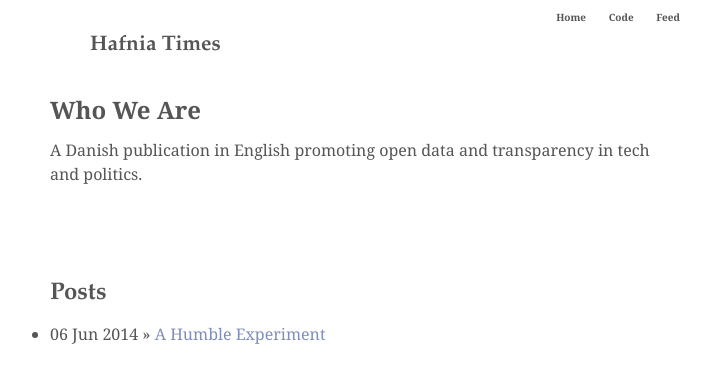
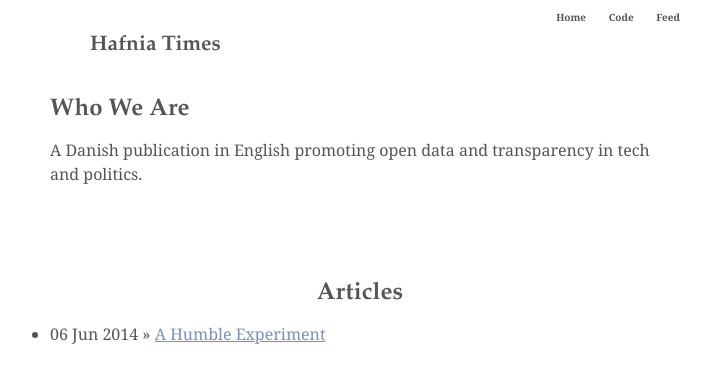
Before and after one commit to hafniatimes/hafniatimes.github.io, a Jekyll site: the page built from index.html, in a window 1280 px wide. Shown: the top 383 px of the page, without its empty margins (280-990 px from the left). Built offline with Jekyll 4.4.1, drawn with Linux system fonts in a browser that asks for light colours.

Commit message:
Fixed the broken CSS

```diff
--- a/_layouts/post.html
+++ b/_layouts/post.html
@@ -20,14 +20,13 @@
                     By {{ site.data.people[page.author].name }}
                 </div>
             {% endif %}
-        </div>
             {% if page.updated == true %} <!-- Doesn't work? -->
                 <div class="updated">
                     This post has been updated since it was first published. To view all the changes, visit <a href="{{ site.github.repository_url }}/commits/master/{{ page.path }}">GitHub</a>
                 </div>
             {% endif %}
 
-        <div class="post-content box">
+        <div class="post-content">
             {{ content }}
         </div>
     </div>
--- a/index.html
+++ b/index.html
@@ -9,7 +9,7 @@
 </div>
 
 <div class="row">
-    <div class="box" id="company-info" role="section">
+    <div class="box" id="info" role="section">
         <h2>Who We Are</h2>
 
         <p>{{ site.description }}</p>
@@ -17,9 +17,9 @@
 </div>
 
 {% if site.show_posts == true %}
-    <div class="row" id="posts">
-        <div class="box" role="section">
-            <h2>Posts</h2>
+    <div class="row">
+        <div id="articles" class="box" role="section">
+            <h2>Articles</h2>
 
             <ul>
             {% for post in site.posts %}
--- a/static/css/style.css
+++ b/static/css/style.css
@@ -180,15 +180,6 @@
   font: 16px/24px Georgia, serif;
   color: #555555; }
 
-a {
-  text-decoration: none;
-  color: #555555; }
-  a:visited {
-    color: black; }
-
-p a {
-  text-decoration: underline; }
-
 mark {
   padding: 0 3px;
   background-color: #FFA; }
@@ -245,6 +236,7 @@
     #site-navigation li a {
       display: inline-block;
       padding: 0 1em;
+      text-decoration: none;
       color: #555555; }
       #site-navigation li a:visited {
         color: #555555; }
@@ -257,11 +249,12 @@
   line-height: 0.75em;
   font-family: "Palatino Linotype", Georgia, serif; }
 
-#info h2,
-#posts h2 {
+h2 {
   font-family: "Palatino Linotype", Georgia, serif; }
 
-#posts a {
+#articles h2 {
+  text-align: center; }
+#articles a {
   color: #7f8ebc !important; }
 
 .post img.avatar,
@@ -289,9 +282,13 @@
   margin-top: 0;
   line-height: 1em;
   font-family: "Palatino Linotype", Georgia, serif; }
-.post .post-content a {
+.post .post-content a,
+.post .post-content a:visited,
+.post .post-content a:active {
+  color: #555555;
   background-color: rgba(200, 200, 200, 0.7);
-  text-decoration: none !important; }
+  text-decoration: none;
+  padding: 0 3px; }
 
 #footer {
   font-size: 0.75em;
```
Also changed, not shown: static/css/_base.scss (+0 -13 lines), static/css/style.scss (+12 -5 lines). Lines whose indentation alone changed are shown as unchanged.
